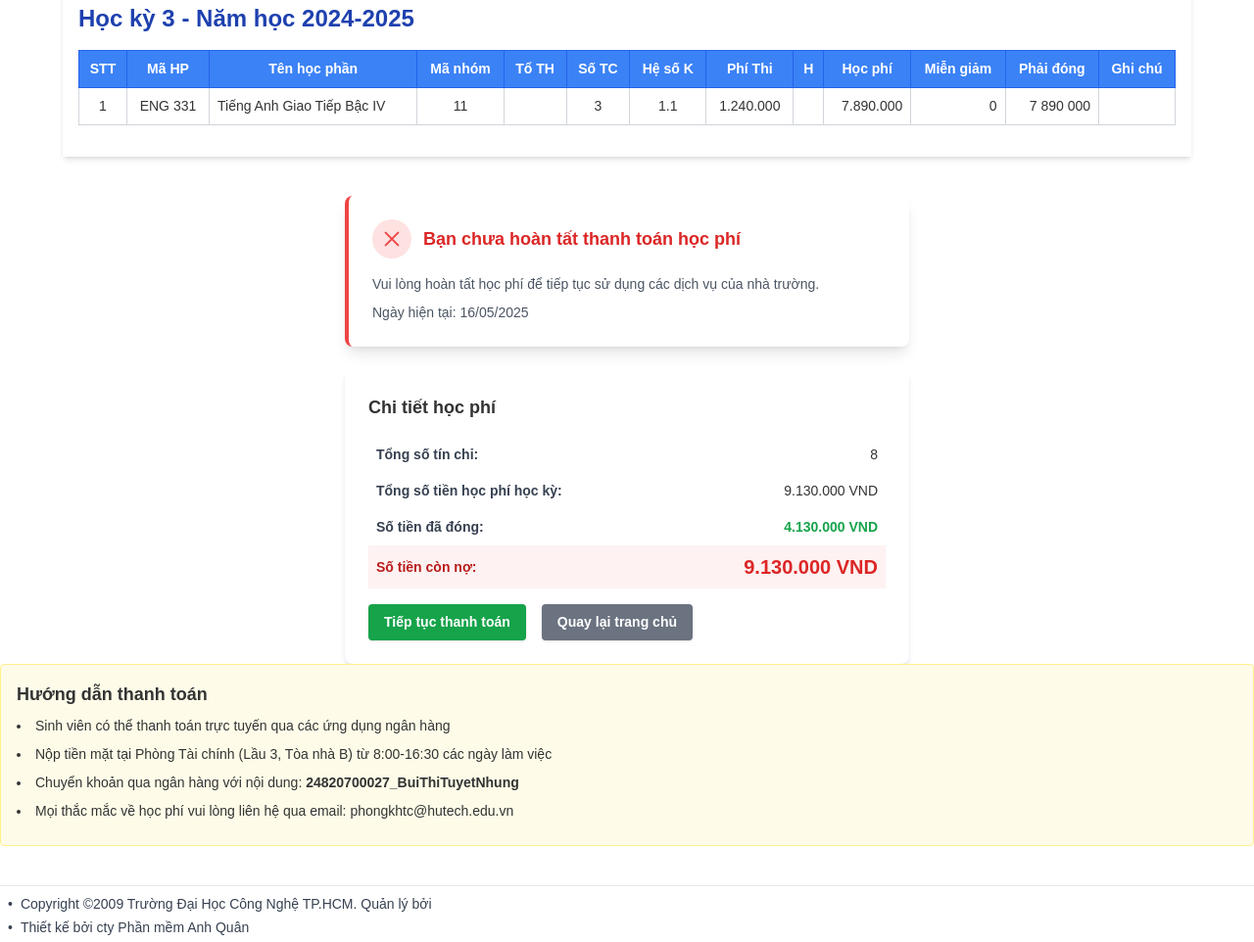
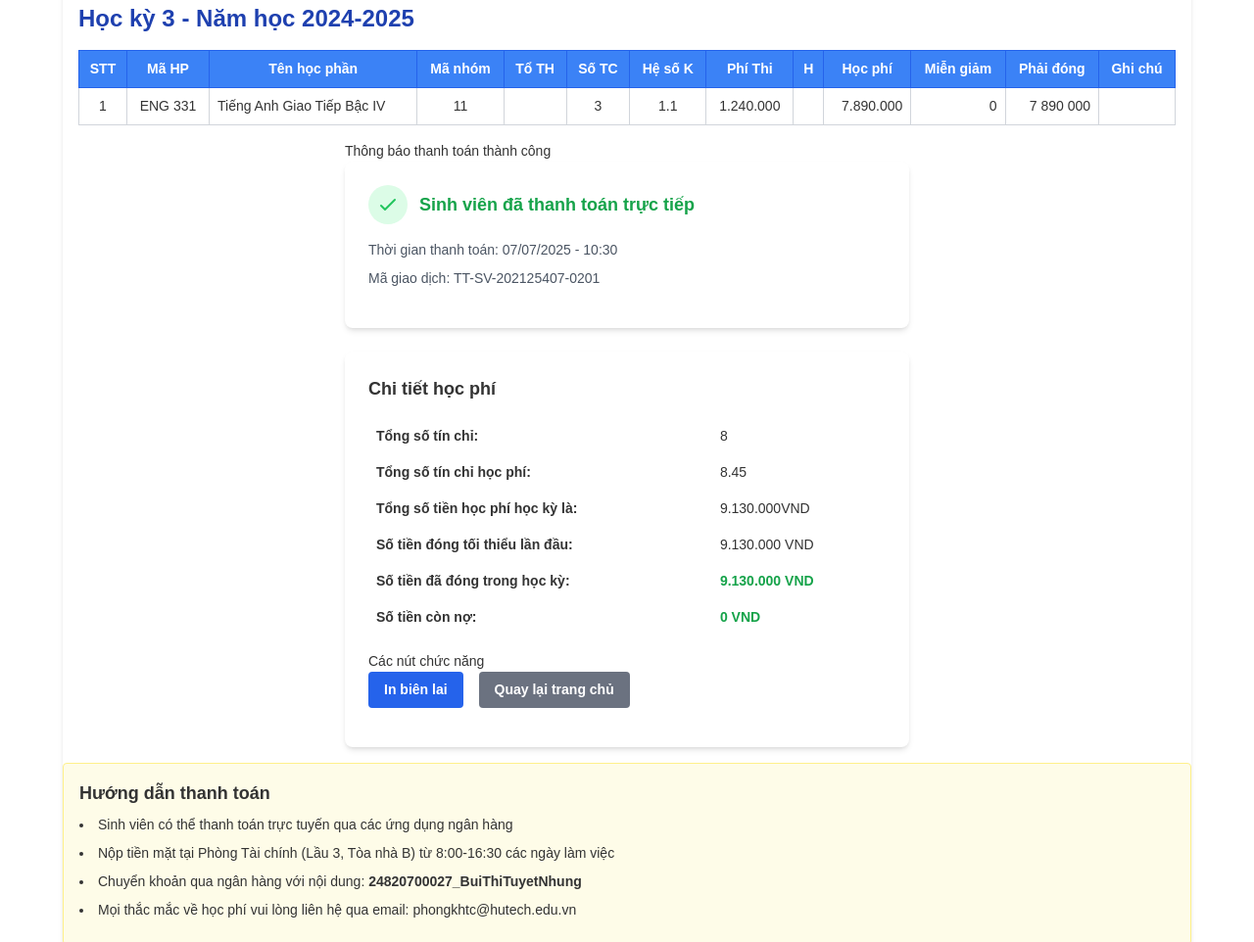
Before and after one commit to manhtuonq/hutech, a plain HTML site: page xemhocphi.html in a window 1280 px wide. Shown: the part 673-1635 px from the top of the page at 98% size. Drawn offline with nearby package versions, Linux system fonts and the light colour scheme.

Commit message:
sằgasg

```diff
--- a/xemhocphi.html
+++ b/xemhocphi.html
@@ -517,7 +517,7 @@ nav {
                     </table>
                 </div>
 
-                <!-- <div class="max-w-xl mx-auto">
+                <div class="max-w-xl mx-auto">
                      Thông báo thanh toán thành công
                     <div class="bg-white rounded-lg shadow-md p-6 mb-6">
                         <div class="flex items-center mb-4">
@@ -528,11 +528,10 @@ nav {
                             </div>
                             <h2 class="text-lg font-bold text-green-600">Sinh viên đã thanh toán trực tiếp</h2>
                         </div>
-                        <p class="text-gray-600 mb-2">Thời gian thanh toán: 20/05/2025 - 10:30</p>
+                        <p class="text-gray-600 mb-2">Thời gian thanh toán: 07/07/2025 - 10:30</p>
                         <p class="text-gray-600 mb-4">Mã giao dịch: TT-SV-202125407-0201</p>
-                    </div> -->
+                    </div>
 
-                    <!-- Bảng tóm tắt học phí
                     <div class="bg-white rounded-lg shadow-md p-6">
                         <h3 class="text-lg font-bold mb-4">Chi tiết học phí</h3>
                         <div class="mb-4">
@@ -547,15 +546,15 @@ nav {
                                 </tr>
                                 <tr>
                                     <td class="p-2 font-bold">Tổng số tiền học phí học kỳ là:</td>
-                                    <td class="p-2">12 020 000 VND</td>
+                                    <td class="p-2">9.130.000VND</td>
                                 </tr>
                                 <tr>
                                     <td class="p-2 font-bold">Số tiền đóng tối thiểu lần đầu:</td>
-                                    <td class="p-2">12 020 000 VND</td>
+                                    <td class="p-2">9.130.000 VND</td>
                                 </tr>
                                 <tr>
                                     <td class="p-2 font-bold">Số tiền đã đóng trong học kỳ:</td>
-                                    <td class="p-2 font-bold text-green-600">12 020 000 VND</td>
+                                    <td class="p-2 font-bold text-green-600">9.130.000 VND</td>
                                 </tr>
                                 <tr>
                                     <td class="p-2 font-bold">Số tiền còn nợ:</td>
@@ -572,12 +571,12 @@ nav {
                                 Quay lại trang chủ
                             </button>
                         </div>
-                    </div> -->
+                    </div>
                 </div>
 
 </div>
 
-
+<!--
 <div class="max-w-xl mx-auto mt-10">
 
   <div class="bg-white rounded-lg shadow-lg p-6 border-l-4 border-red-500 mb-6">
@@ -626,7 +625,7 @@ nav {
           </button>
       </div>
   </div>
-</div>
+</div>  -->
 
 
                 <!-- Payment Instructions -->
```
